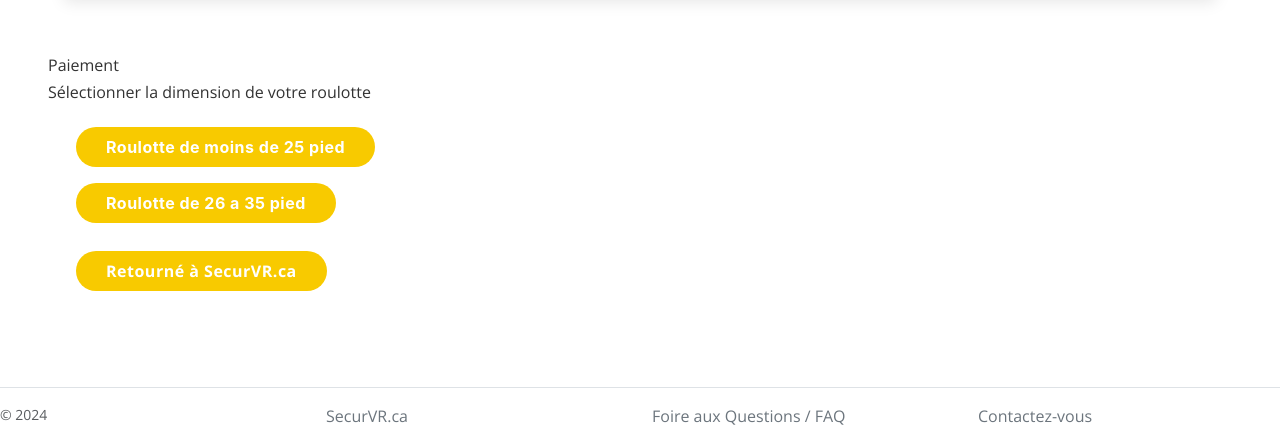
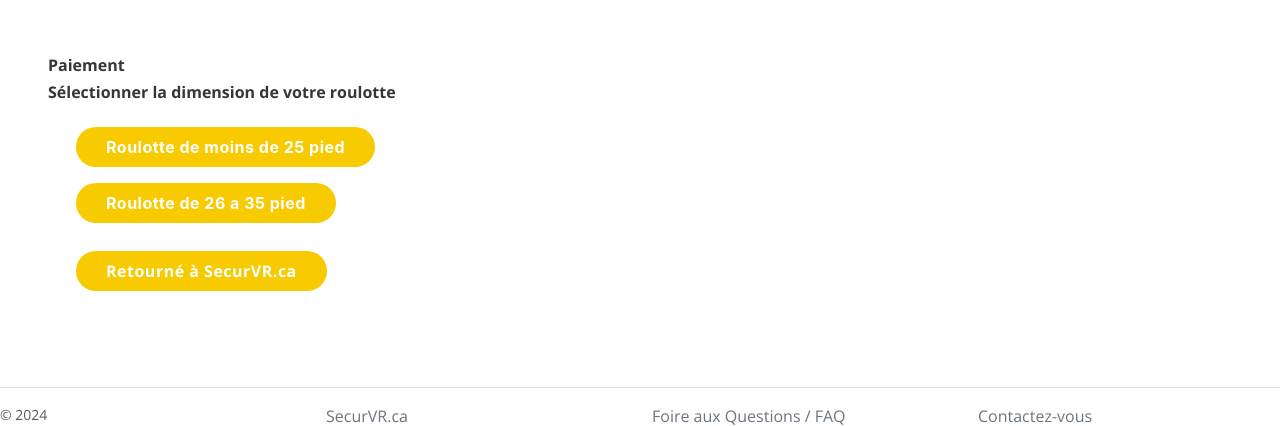
Before and after one commit to gettingalex/GardeVR, a Flask app: page / in a window 1280 px wide. Shown: the part 76-502 px from the top of the page. Run offline with Flask 3, Linux system fonts and the light colour scheme; data comes from the database, SQL or seed files in the repository; some libraries are stand-ins or nearby versions.

Commit message:
debug design

```diff
--- a/static/style.css
+++ b/static/style.css
@@ -95,12 +95,11 @@ body {
 .header {
     background-color: #fff;
     text-align: center;
-    box-shadow: 0 2px 15px rgba(0, 0, 0, 0.1);
 }
 
 .header-width {
     max-width: 100%;
-    margin: auto;
+    margin:auto;
 }
 
 .logo {
--- a/templates/index.html
+++ b/templates/index.html
@@ -2,8 +2,8 @@
 
 {% block content %}
   <section class="section">
-    <h2 class="my-2">Paiement</h2>
-    <h3 class="my-2">Sélectionner la dimension de votre roulotte</h3>
+    <h2 class="my-2"><strong>Paiement</strong></h2>
+    <h3 class="my-2"><strong>Sélectionner la dimension de votre roulotte</strong></h3>
     {% for product in products %}
     <div class="container">
       <!--id="submitBtn+{{product.id}}">-->
```
